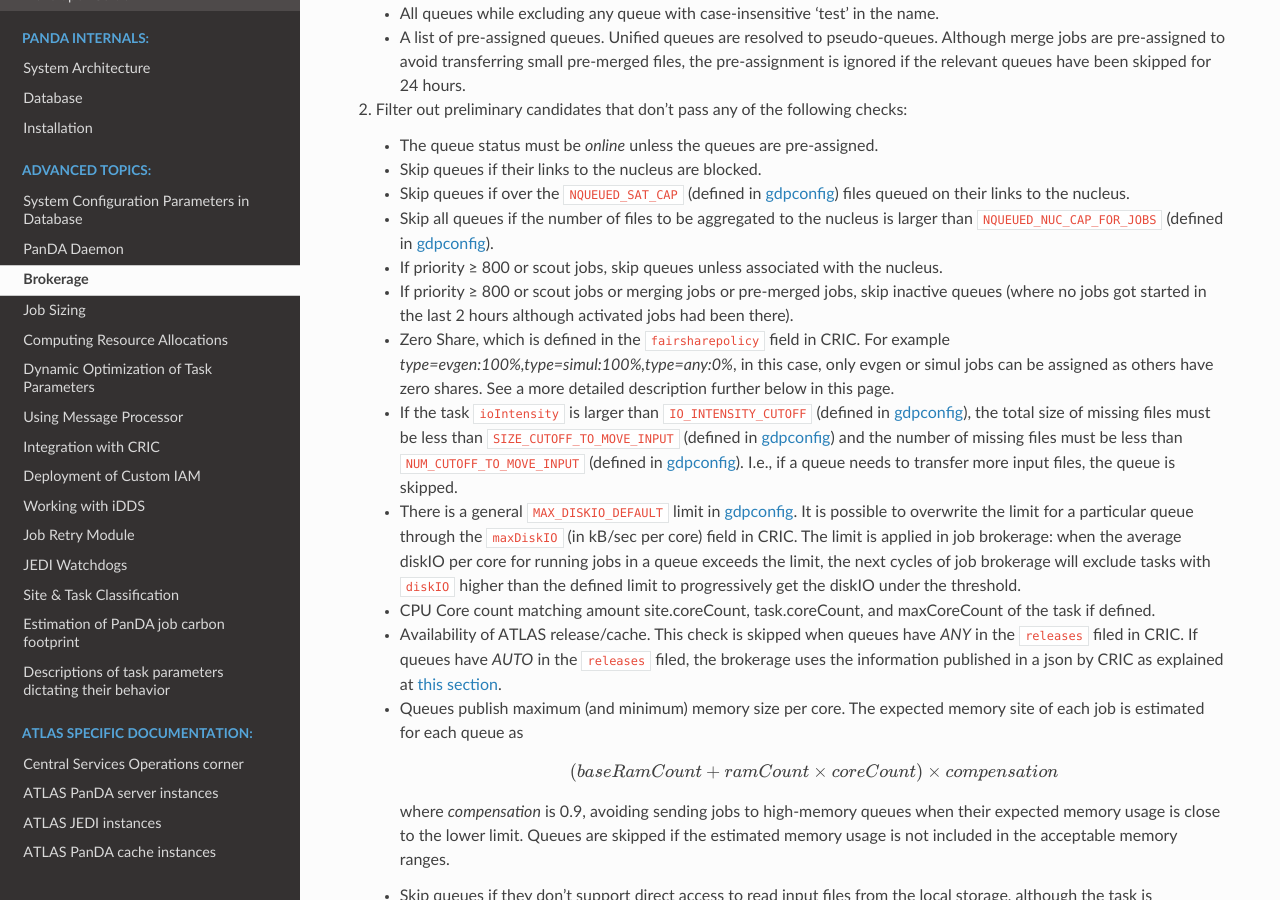
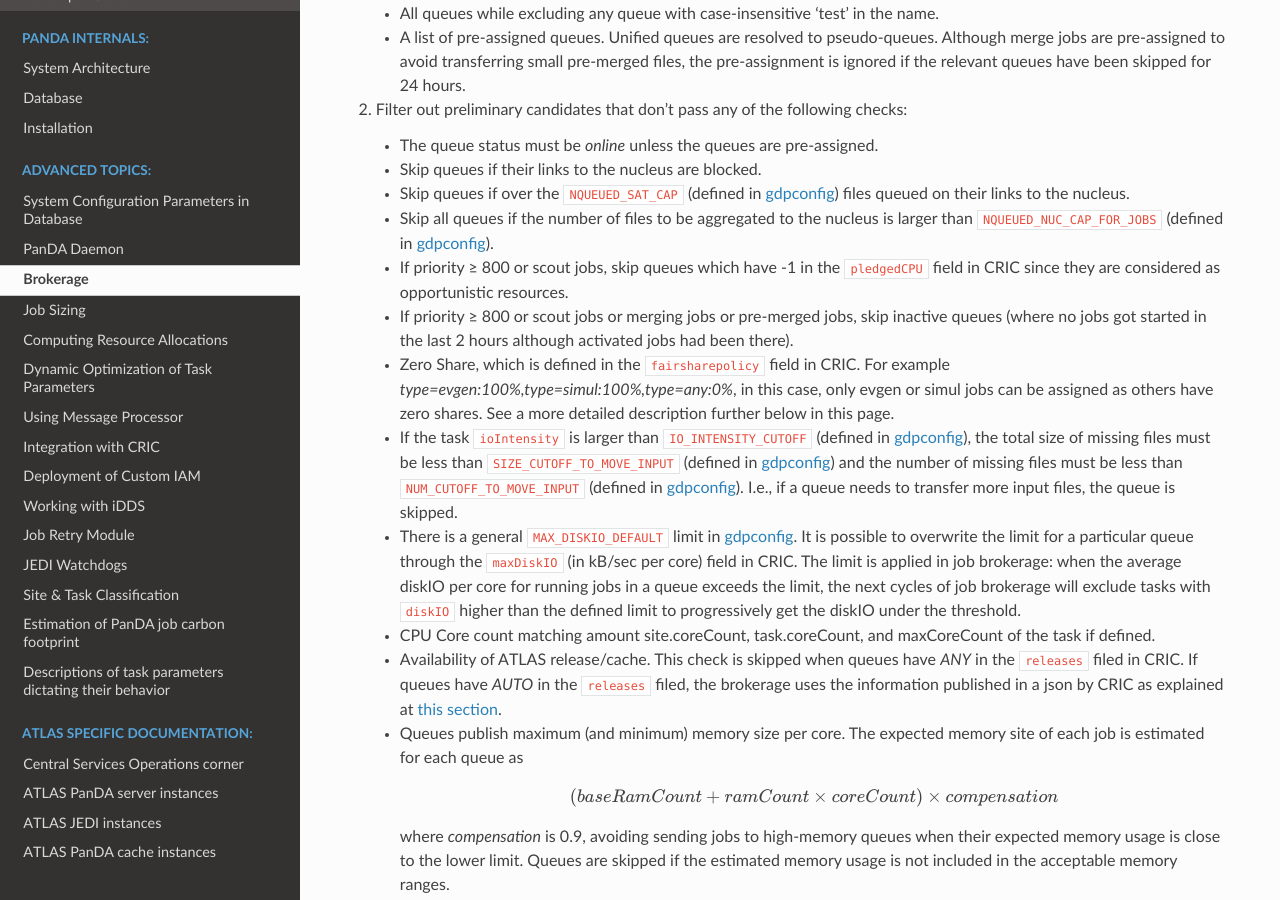
Before and after one commit to PanDAWMS/panda-docs, a Sphinx documentation site: the page built from docs/source/advanced/brokerage.rst, in a window 1280 px wide and 900 px high, scrolled down 2322 px. Built offline with Sphinx 7.4.7 and the Read the Docs theme 2.0.0, drawn with Linux system fonts in a browser that asks for light colours; pages that are not in the unit, such as notebooks, are missing from menus.

Commit message:
explanation of opportunistic resources

```diff
--- a/docs/source/advanced/brokerage.rst
+++ b/docs/source/advanced/brokerage.rst
@@ -130,7 +130,8 @@
    * Skip all queues if the number of files to be aggregated to the nucleus is larger than ``NQUEUED_NUC_CAP_FOR_JOBS``
      (defined in :doc:`gdpconfig </advanced/gdpconfig>`).
 
-   * If priority :raw-html:`&GreaterEqual;` 800 or scout jobs, skip queues unless associated with the nucleus.
+   * If priority :raw-html:`&GreaterEqual;` 800 or scout jobs, skip queues which have -1 in the ``pledgedCPU`` field in CRIC
+     since they are considered as opportunistic resources.
 
    * If priority :raw-html:`&GreaterEqual;` 800 or scout jobs or merging jobs or pre-merged jobs, skip inactive queues
      (where no jobs got started in the last 2 hours although activated jobs had been there).
```
